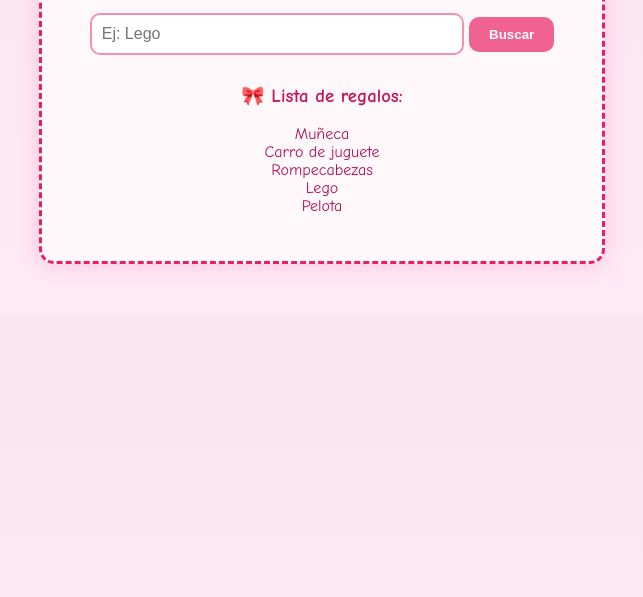
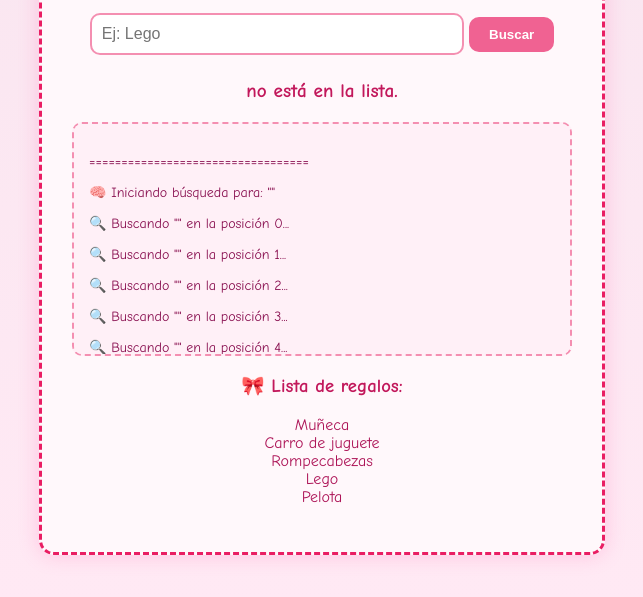
Before and after one commit to amethystereksew/4.6-Recursi-nYRetroceso, a plain HTML site: page index.html in a window 1280 px wide. Both pictures are taken after a click on the button "Buscar". Shown: the part 179-776 px from the top of the page, without its empty margins (318-961 px from the left). Drawn offline with Linux system fonts and the light colour scheme.

Commit message:
añadir funcionalidad de búsqueda de regalos y log de resultados

```diff
--- a/index.html
+++ b/index.html
@@ -16,6 +16,9 @@
         <button onclick="handleSearch()">Buscar</button>
         <p id="result"></p>
 
+        <!-- Log visual de búsqueda -->
+        <div id="log" class="log-container"></div>
+
         <h3>🎀 Lista de regalos:</h3>
         <ul id="giftList">
             <li>Muñeca</li>
--- a/script.js
+++ b/script.js
@@ -0,0 +1,62 @@
+// Lista de regalos
+const gifts = ["Muñeca", "Carro de juguete", "Rompecabezas", "Lego", "Pelota"];
+
+/**
+ * Imprime mensajes en la consola y también en el log de la página.
+ * @param {string} message - Mensaje a mostrar
+ */
+function logMessage(message) {
+    // Mostrar en consola
+    console.log(message);
+
+    // Mostrar en la interfaz
+    const logDiv = document.getElementById("log");
+    const p = document.createElement("p");
+    p.textContent = message;
+    logDiv.appendChild(p);
+}
+
+/**
+ * Función recursiva para buscar un regalo en la lista
+ */
+function findGift(gifts, giftName, index = 0) {
+    logMessage(`🔍 Buscando "${giftName}" en la posición ${index}...`);
+
+    // Caso base: no se encontró el regalo
+    if (index === gifts.length) {
+        logMessage(`🚫 No se encontró "${giftName}" en la lista.`);
+        return `${giftName} no está en la lista.`;
+    }
+
+    // Caso base: regalo encontrado
+    if (gifts[index].toLowerCase() === giftName.toLowerCase()) {
+        logMessage(`✅ ¡Encontrado! "${giftName}" está en la posición ${index}.`);
+        return `${giftName} está en la posición ${index}.`;
+    }
+
+    // Paso recursivo: buscar en la siguiente posición
+    return findGift(gifts, giftName, index + 1);
+}
+
+/**
+ * Manejador del botón de búsqueda
+ */
+function handleSearch() {
+    const input = document.getElementById("giftInput").value.trim();
+
+    // Limpiar el log de resultados anteriores
+    document.getElementById("log").innerHTML = "";
+    document.getElementById("result").textContent = "";
+
+    logMessage("==================================");
+    logMessage(`🧠 Iniciando búsqueda para: "${input}"`);
+
+    const result = findGift(gifts, input);
+
+    logMessage("📦 Resultado final:");
+    logMessage(result);
+
+    // Mostrar resultado final en área principal
+    document.getElementById("result").textContent = result;
+    console.log("Resultado:", result);
+}
--- a/style.css
+++ b/style.css
@@ -15,6 +15,19 @@ body {
     border: 3px dashed #e91e63;
     border-radius: 15px;
     box-shadow: 0 0 20px rgba(255, 105, 180, 0.3);
+}
+
+.log-container {
+    margin-top: 20px;
+    background: #fff0f7;
+    border: 2px dashed #f48fb1;
+    padding: 15px;
+    border-radius: 10px;
+    max-height: 200px;
+    overflow-y: auto;
+    text-align: left;
+    font-size: 14px;
+    color: #880e4f;
 }
 
 h1 {
```
